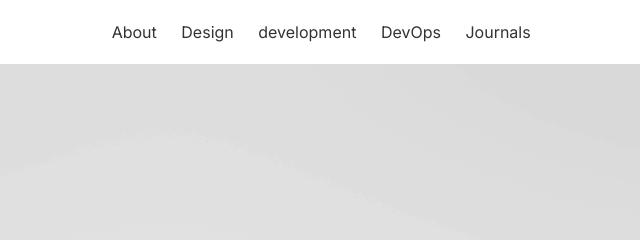
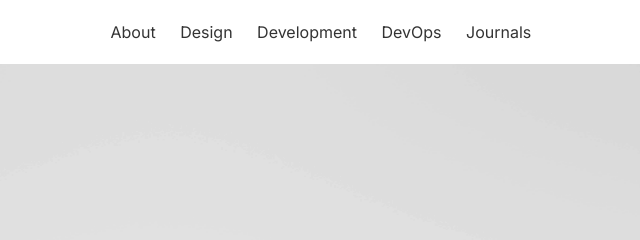
Before and after one commit to Amreshkanna1/DesignPortfolio, a plain HTML site: page index.html in a window 1280 px wide. Shown: the top 240 px of the page, 469-1109 px from the left. Drawn offline with Linux system fonts and the light colour scheme.

Commit message:
fuck you update

```diff
--- a/index.html
+++ b/index.html
@@ -33,7 +33,7 @@
     <div class="nav-links">
       <a href="pages/about.html" target="_self">About</a>
       <a href="pages/design.html" target="_self">Design</a>
-      <a href="pages/projects.html" target="_self">development</a>
+      <a href="pages/development.html" target="_self">Development</a>
       <a href="pages/devops.html" target="_self">DevOps</a>
       <a href="pages/journals.html" target="_self">Journals</a>
     </div>
```
